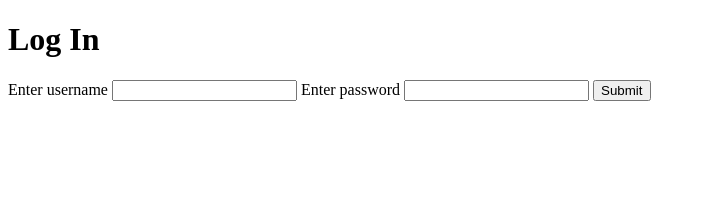
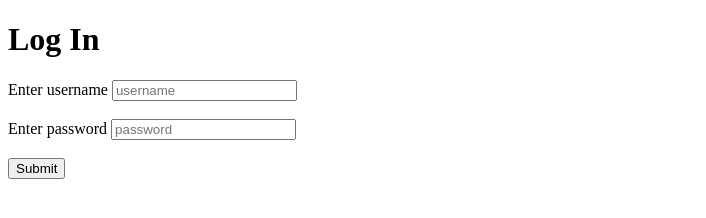
Before and after one commit to adwait2399/user-authentication, a website: page static/index.html in a window 1280 px wide. Shown: the whole page, without its empty margins (0-706 px from the left). Drawn offline with Linux system fonts and the light colour scheme.

Commit message:
static issue solved

```diff
--- a/server.js
+++ b/server.js
@@ -2,9 +2,9 @@ const express = require('express');
 const path = require('path');
 
 const app = express();
-app.use('/', static(join(__dirname, 'static')));
+app.use('/', express.static(path.join(__dirname, 'static')));
 
 
-app.listen(9000, () => {
+app.listen(8000, () => {
     console.log('server up at 8000');
 })
--- a/static/index.html
+++ b/static/index.html
@@ -4,15 +4,17 @@
     <meta charset="UTF-8">
     <meta http-equiv="X-UA-Compatible" content="IE=edge">
     <meta name="viewport" content="width=device-width, initial-scale=1.0">
-    <title>Document</title>
+    <title>Log In page</title>
 </head>
 <body>
     <h1>Log In</h1>
-    <form>
-        <label for="username">Enter username</label>
-        <input type="text" name="userName" id="userName"/>
+    <form id="login-form">
+        <label for="username" name="">Enter username</label>
+        <input type="text" name="userName" id="userName" placeholder="username"/>
+        <br><br>
         <label for="passowrd">Enter password</label>
-        <input type="password" name="password" id="password"/>
+        <input type="password" name="password" id="password" placeholder="password"/>
+        <br><br>
         <input type="submit"/>
     </form>
 </body>
```
